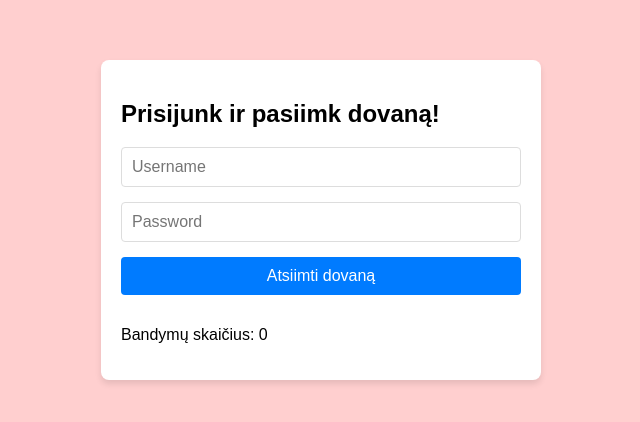
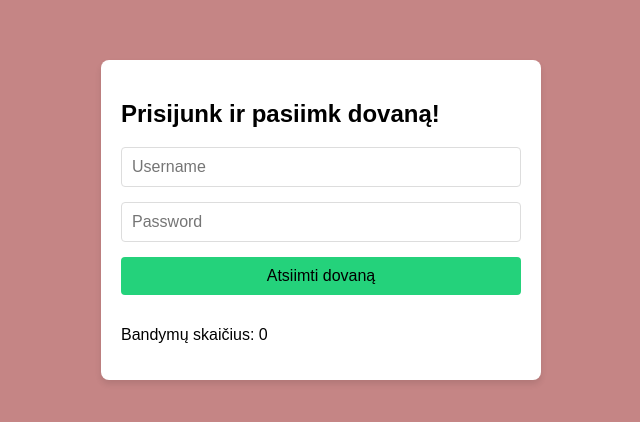
Before and after one commit to IgnaSZa/Qz_juliui, a plain HTML site: page index.html in a window 1280 px wide. Shown: the part 180-602 px from the top of the page, without its empty margins (319-959 px from the left). Drawn offline with Linux system fonts and the light colour scheme.

Commit message:
style: update background colors for improved aesthetics
Change the body background color from a light pink to a muted
brownish tone for a more cohesive design. Update the login button
background to a vibrant green and change the text color to black
to enhance readability and visual appeal.

```diff
--- a/style.css
+++ b/style.css
@@ -5,7 +5,7 @@ body {
     align-items: center;
     min-height: 100vh;
     margin: 0;
-    background-color: #ffcfcf;
+    background-color: #c58585;
     padding: 20px;
     box-sizing: border-box;
 }
@@ -43,8 +43,8 @@ body {
 
 .login-form button {
     padding: 10px;
-    background-color: #007bff;
-    color: white;
+    background-color: #24d27b;
+    color: rgb(0, 0, 0);
     border: none;
     border-radius: 4px;
     cursor: pointer;
```
